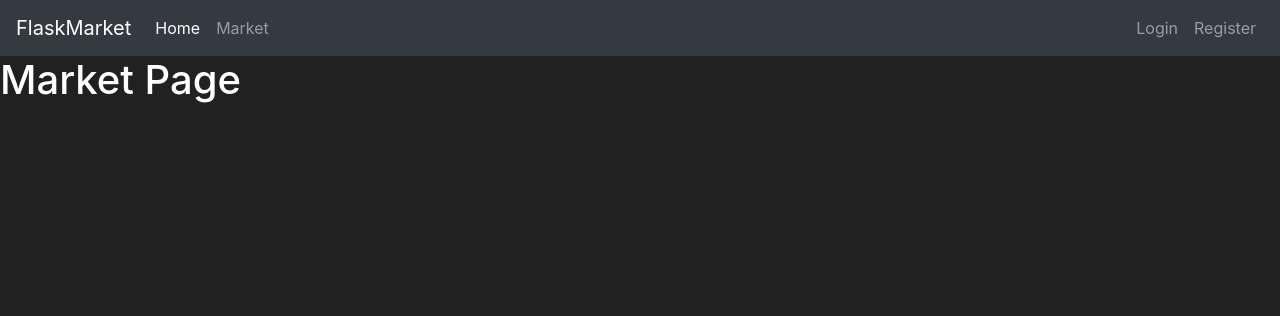
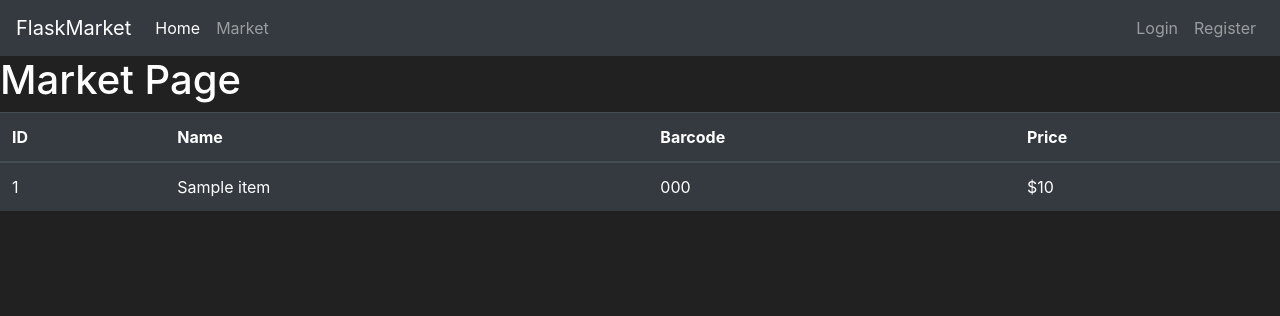
Before and after one commit to kelvinmburu/flask-market, a Flask app: template templates/market.html in a window 1280 px wide. Shown: the top 316 px of the page. Run offline with Flask 2, Linux system fonts and the light colour scheme; the template is opened without the code that fills it: most values are stand-ins (such as "Sample title", 1, 10 or a date in 2020).

Commit message:
refactor: added table data by using variable names

```diff
--- a/templates/market.html
+++ b/templates/market.html
@@ -42,6 +42,28 @@
     </nav>
     <h1>Market Page</h1>
 
+    <table class="table table-hover table-dark">
+        <thead>
+            <tr>
+                <th scope="col">ID</th>
+                <th scope="col">Name</th>
+                <th scope="col">Barcode</th>
+                <th scope="col">Price</th>
+            </tr>
+        </thead>
+        <tbody>
+            <!-- Add a for loop using jinja to fetch data from market.py -->
+            {% for item in items%}
+            <tr>
+                <td> {{ item.id }} </td>
+                <td>{{ item.name }}</td>
+                <td>{{ item.barcode }}</td>
+                <td>${{ item.price }}</td>
+            </tr>
+            {% endfor %}
+        </tbody>
+    </table>
+
     <!-- Optional JavaScript; choose one of the two! -->
 
     <!-- Option 1: jQuery and Bootstrap Bundle (includes Popper) -->
```
